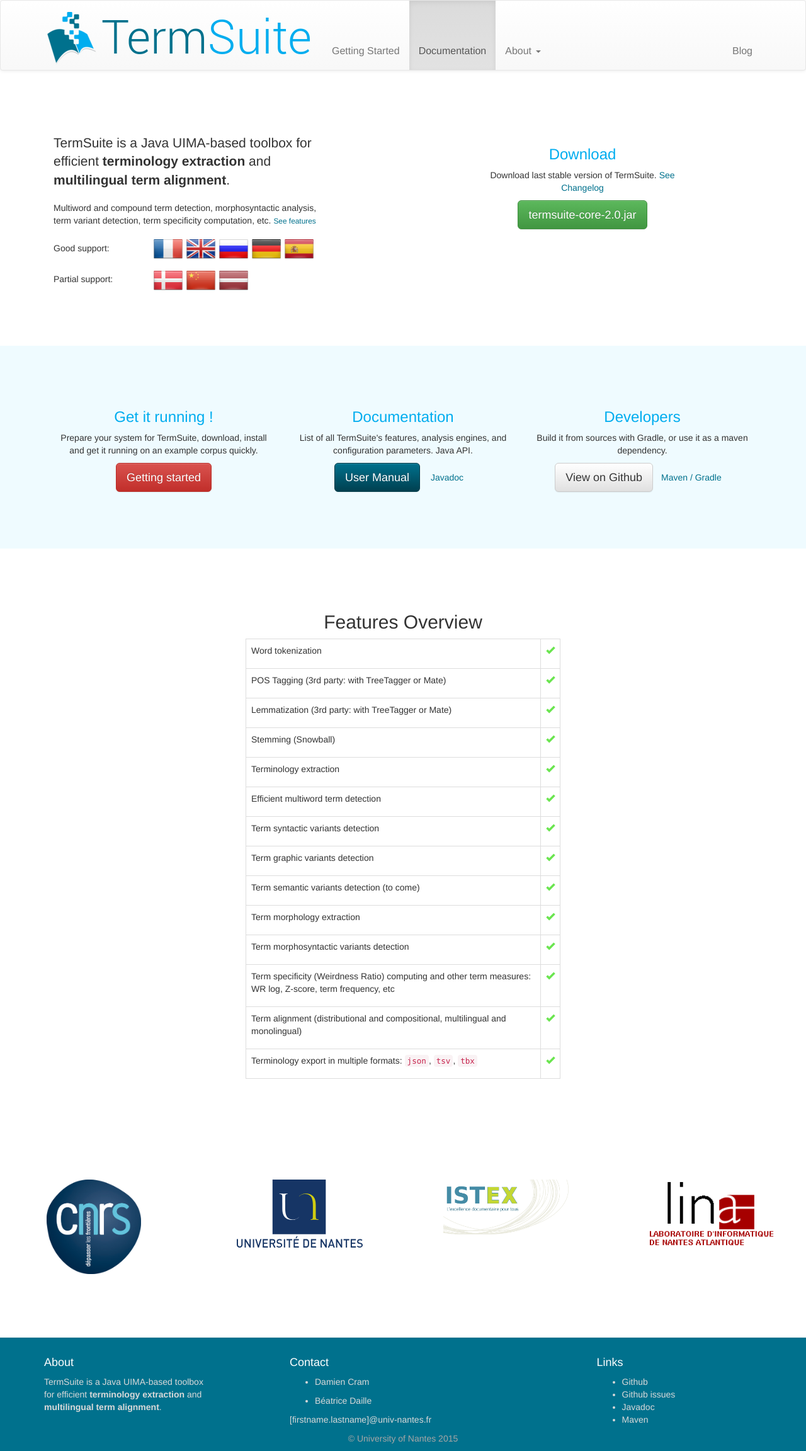
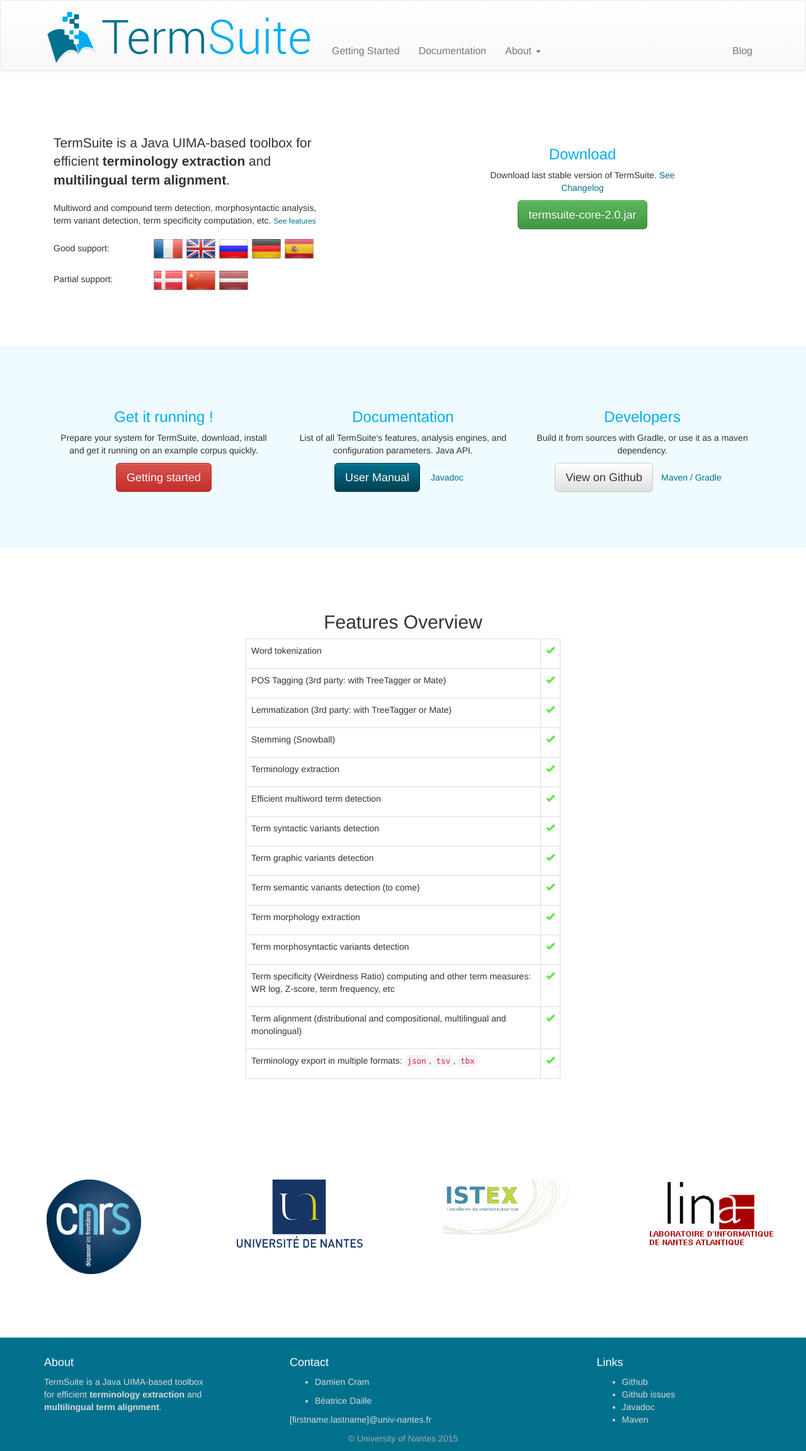
Before and after one commit to termsuite/termsuite.github.io, a Jekyll site: the page built from index.html, in a window 1280 px wide. Shown: the whole page at 63% size. Built offline with Jekyll 4.4.1, drawn with Linux system fonts in a browser that asks for light colours; nearby versions of some CDN libraries.

Commit message:
Debugged documentation active class

```diff
--- a/_includes/header.html
+++ b/_includes/header.html
@@ -19,7 +19,7 @@
       <div class="collapse navbar-collapse" id="bs-example-navbar-collapse-1">
         <ul class="nav navbar-nav">
           <li class="{% if "/getting-started/" == page.permalink %}active{% endif %}"><a href="/getting-started">Getting Started</a></li>
-          <li class="{% if "/getting-started/" != page.permalink && "documentation" == page.layout %}active{% endif %}"><a href="/documentation/introduction/" >Documentation</a></li>
+          <li class="{% if '/getting-started/' != page.permalink and page.layout == 'documentation' %}active{% endif %}"><a href="/documentation/introduction/" >Documentation</a></li>
           <li id="about" class="dropdown">
             <a href="/about" class="dropdown-toggle" data-toggle="dropdown" role="button" aria-haspopup="true" aria-expanded="false">About <span class="caret"></span></a>
             <ul class="dropdown-menu">
```
